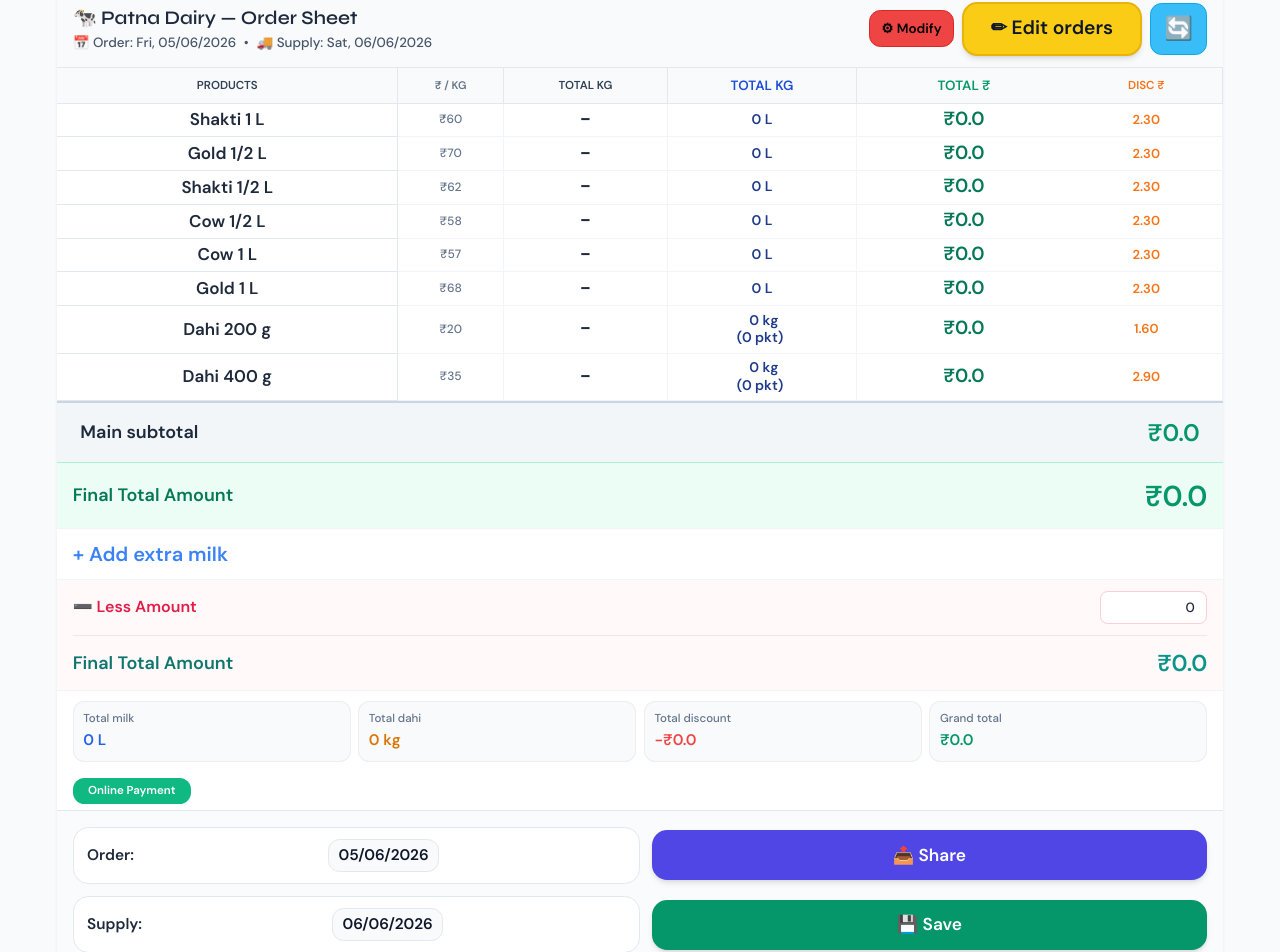
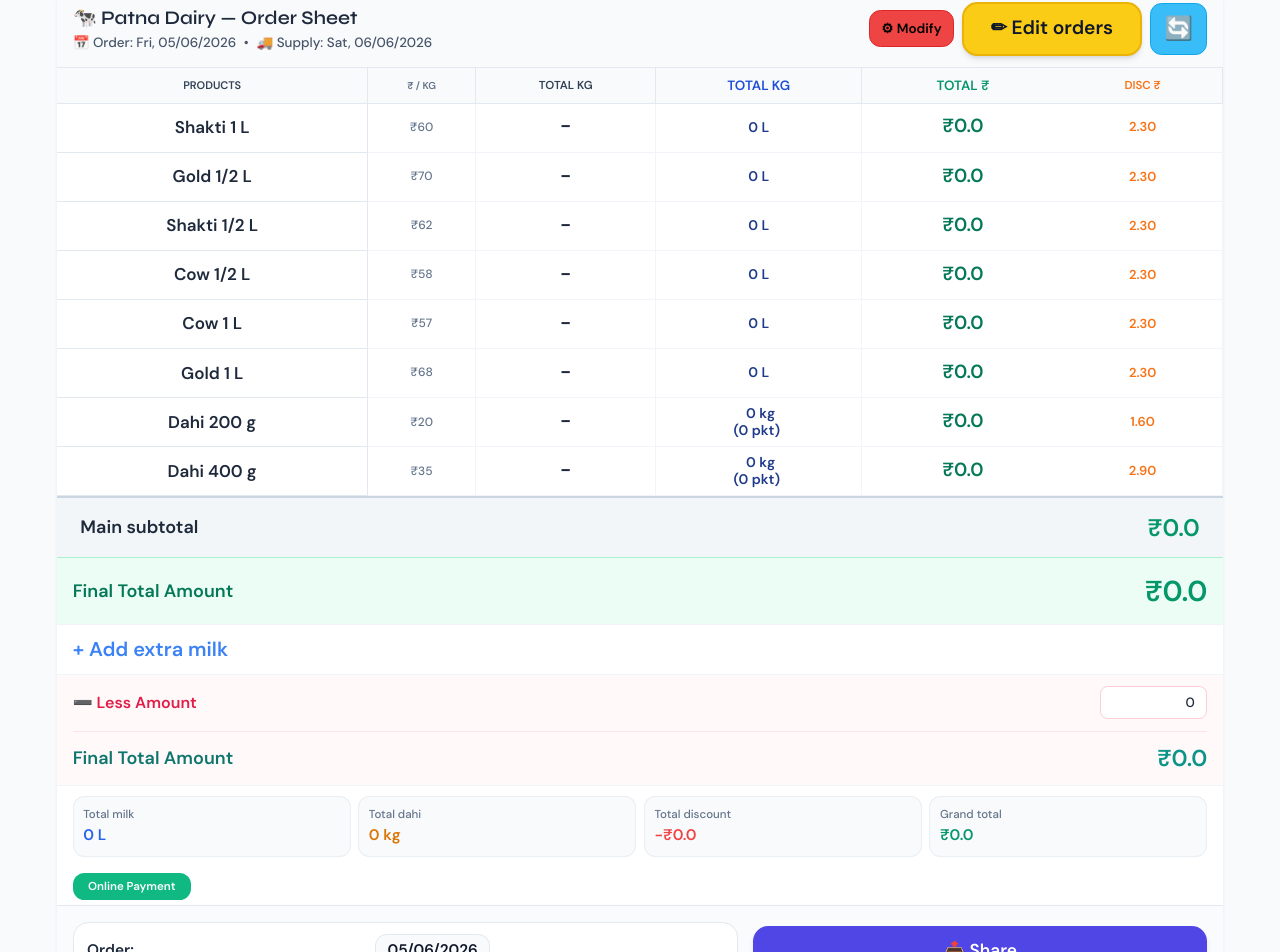
Before and after one commit to ashish2024-28/Sudha-Bill-Calculator, a React (Vite) app: page / in a window 1280 px wide. Shown: the part 298-1250 px from the top of the page. Built offline with nearby package versions, Linux system fonts and the light colour scheme.

Commit message:
fix ui fontsize and row column padinig and bg color

```diff
--- a/src/components/DairyOrderTable.jsx
+++ b/src/components/DairyOrderTable.jsx
@@ -563,14 +563,14 @@
 const THead = ({ showDel }) => (
   <thead>
     <tr className="bg-slate-50 dark:bg-slate-700/50 border-b border-slate-200 dark:border-slate-700">
-      <th className="sticky left-0 z-20 bg-slate-50 dark:bg-slate-800 px-2 sm:px-3 py-2 text-center text-xs font-bold text-slate-700 dark:text-slate-200 uppercase border-r border-slate-200 dark:border-slate-700 shadow-[1px_0_0_0_#cbd5e1] dark:shadow-[1px_0_0_0_#334155]" style={{ width: 135, minWidth: 125 }}>Products</th>
-      <th className="px-1 py-2 text-center text-[10px] sm:text-[11px] font-semibold text-slate-500 dark:text-slate-400 uppercase border-r border-slate-200 dark:border-slate-700" style={{ width: 42 }}>₹ / kg</th>
-      <th className="px-1 py-2 text-center text-xs font-bold text-slate-700 dark:text-slate-200 uppercase border-r border-slate-200 dark:border-slate-700" style={{ width: 65 }}>Total Kg</th>
-      <th className="px-1 py-2 text-center text-xs sm:text-sm font-extrabold text-blue-700 dark:text-blue-300 uppercase border-r border-slate-200 dark:border-slate-700" style={{ width: 75 }}>Total Kg</th>
-      <th className="px-1 py-2 text-center text-xs sm:text-sm font-extrabold text-emerald-600 dark:text-emerald-400 uppercase" style={{ width: 85 }}>Total ₹</th>
-      <th className="px-1 py-2 text-center text-xs font-bold text-orange-500 dark:text-orange-400 uppercase border-r border-slate-200 dark:border-slate-700" style={{ width: 60 }}>Disc ₹</th>
-
-      {showDel && <th style={{ width: 72 }} className="px-1 py-2 text-center text-xs font-bold text-slate-400 uppercase">Move/Del</th>}
+      <th className="sticky left-0 z-20 bg-slate-50 dark:bg-slate-800 px-2 sm:px-3 py-2 text-center text-[11px] font-bold text-slate-700 dark:text-slate-200 uppercase border-r border-slate-200 dark:border-slate-700 shadow-[1px_0_0_0_#cbd5e1] dark:shadow-[1px_0_0_0_#334155]" style={{ minWidth: 100 }}>Products</th>
+      <th className="px-1 py-2 text-center text-[10px] font-semibold text-slate-500 dark:text-slate-400 uppercase border-r border-slate-200 dark:border-slate-700" style={{ minWidth: 36 }}>₹ / kg</th>
+      <th className="px-1 py-2 text-center text-xs font-bold text-slate-700 dark:text-slate-200 uppercase border-r border-slate-200 dark:border-slate-700" style={{ minWidth: 60 }}>Total Kg</th>
+      <th className="px-1 py-2 text-center text-xs sm:text-sm font-extrabold text-blue-700 dark:text-blue-300 uppercase border-r border-slate-200 dark:border-slate-700" style={{ minWidth: 65 }}>Total Kg</th>
+      <th className="px-1 py-2 text-center text-xs sm:text-sm font-extrabold text-emerald-600 dark:text-emerald-400 uppercase" style={{  minWidth: 70 }}>Total ₹</th>
+      <th className="px-1 py-2 text-center text-xs font-bold text-orange-500 dark:text-orange-400 uppercase border-r border-slate-200 dark:border-slate-700" style={{  minWidth: 55 }}>Disc ₹</th>
+
+      {showDel && <th style={{ minWidth: 60 }} className="px-1 py-2 text-center text-xs font-bold text-slate-400 uppercase" >Move/Del</th>}
     </tr>
   </thead>
 )
@@ -595,9 +595,9 @@
       {/* Product name: Sticky on left for mobile phones */}
       <td className={`${cell} text-left px-2 sticky left-0 z-10 bg-white dark:bg-slate-800 border-r border-slate-200 dark:border-slate-700 shadow-[1px_0_0_0_#e2e8f0] dark:shadow-[1px_0_0_0_#334155]`}>
         {modifyMode
-          ? <input className="w-full text-sm sm:text-base font-bold text-slate-900 dark:text-white bg-amber-50 dark:bg-slate-800 px-2 py-1 rounded-lg border-none outline-none focus:bg-amber-100 dark:focus:bg-slate-700" value={row.name}
+          ? <input className="w-full text-[15px] sm:text-base font-bold text-slate-900 dark:text-white bg-amber-50 dark:bg-slate-800 px-2 py-1 rounded-lg border-none outline-none focus:bg-amber-100 dark:focus:bg-slate-700" value={row.name}
             onChange={e => onUpdate(idx, 'name', e.target.value)} />
-          : <div>
+          : <div className='py-2'>
             <span className="text-slate-800 dark:text-slate-100 text-[15px] sm:text-[17px] font-bold leading-tight">{row.name}</span>
           </div>}
       </td>
@@ -617,13 +617,13 @@
       </td>
 
       {/* Morning input or Order Quantity / Packets */}
-      <td className={cell}>
+      <td className={cell} >
         {editMode
           ? <input
             type="text"
             inputMode="numeric"
             pattern="[0-9]*"
-            className="w-full bg-yellow-50 dark:bg-slate-800 border-none outline-none text-base sm:text-lg md:text-xl font-bold text-center text-slate-900 dark:text-white rounded-lg py-1 px-1 focus:bg-yellow-100 dark:focus:bg-slate-700 select-all"
+            className="w-full bg-yellow-50 dark:bg-slate-800 border-none outline-none text-base sm:text-lg md:text-xl font-bold text-center text-slate-900 dark:text-white rounded-lg py-2 px-4 focus:bg-yellow-100 dark:focus:bg-slate-700 select-all"
             value={row.morn !== undefined && row.morn !== null ? row.morn : ''}
             placeholder="0"
             onChange={e => onUpdate(idx, 'morn', e.target.value)} />
@@ -639,7 +639,7 @@
           }`}>
           {kgLabel}
         </span>
-        {dahiWarn && <span className="block text-[10px] text-orange-500 font-bold leading-tight">enter even</span>}
+        {dahiWarn && <span className="block text-[11px] text-orange-500 font-bold leading-tight">enter even</span>}
 
       </td>
 
@@ -1729,11 +1729,11 @@
       <div className="flex flex-col gap-3 px-3 sm:px-4 py-4 border-t border-slate-200 dark:border-slate-700 bg-slate-50/80 dark:bg-slate-800/40">
 
         {/* Row 1: Order Date (left) + Share Button (right) */}
-        <div className="flex items-center justify-between gap-3">
-          <div className="flex items-center gap-2 bg-white dark:bg-slate-800 px-3.5 py-2.5 sm:py-3 rounded-2xl border border-slate-200 dark:border-slate-600 shadow-xs relative cursor-pointer hover:border-blue-400 dark:hover:border-blue-500 transition-colors flex-1 min-w-0 max-w-[50%]">
+        <div className="flex items-center justify-between gap-4">
+          <div className="flex items-center gap-2 bg-white dark:bg-slate-800 px-3.5 py-2.5 sm:py-3 rounded-2xl border border-slate-200 dark:border-slate-600 shadow-xs relative cursor-pointer hover:border-blue-400 dark:hover:border-blue-500 transition-colors flex-1 min-w-0 max-w-[60%]">
             <span className="text-sm sm:text-base font-extrabold text-slate-800 dark:text-slate-200 whitespace-nowrap">Order:</span>
             <div className="relative flex items-center w-full justify-center">
-              <div className="px-2.5 py-1 border border-slate-200 dark:border-slate-600 rounded-xl text-sm sm:text-base font-bold bg-slate-50 dark:bg-slate-900 text-slate-900 dark:text-slate-100 shadow-xs">
+              <div className="px-3 py-1 border border-slate-200 dark:border-slate-600 rounded-xl text-sm sm:text-base font-bold bg-slate-50 dark:bg-slate-900 text-slate-900 dark:text-slate-100 shadow-xs">
                 <span>{formatIsoToDdMmYyyy(selectedDate)}</span>
               </div>
               <input
@@ -1751,7 +1751,7 @@
             </div>
           </div>
 
-          <div className="flex items-center gap-2 relative flex-1 min-w-0 max-w-[50%] justify-end">
+          <div className="flex items-center gap-2 relative flex-1 min-w-0 max-w-[40%] justify-end">
             <button
               onClick={() => setShowShareMenu(v => !v)}
               className="w-full py-2.5 sm:py-3 rounded-2xl text-base sm:text-lg font-black bg-indigo-600 hover:bg-indigo-700 active:bg-indigo-800 text-white transition-all shadow-md hover:shadow-lg flex items-center justify-center gap-2 cursor-pointer whitespace-nowrap active:scale-95"
@@ -1784,7 +1784,7 @@
 
         {/* Row 2: Supply Date (left) + Save Button (right) */}
         <div className="flex items-center justify-between gap-3">
-          <div className="flex items-center gap-2 bg-white dark:bg-slate-800 px-3.5 py-2.5 sm:py-3 rounded-2xl border border-slate-200 dark:border-slate-600 shadow-xs relative cursor-pointer hover:border-blue-400 dark:hover:border-blue-500 transition-colors flex-1 min-w-0 max-w-[50%]">
+          <div className="flex items-center gap-2 bg-white dark:bg-slate-800 px-3.5 py-2.5 sm:py-3 rounded-2xl border border-slate-200 dark:border-slate-600 shadow-xs relative cursor-pointer hover:border-blue-400 dark:hover:border-blue-500 transition-colors flex-1 min-w-0 max-w-[60%]">
             <span className="text-sm sm:text-base font-extrabold text-slate-800 dark:text-slate-200 whitespace-nowrap">Supply:</span>
             <div className="relative flex items-center w-full justify-center">
               <div className="px-2.5 py-1 border border-slate-200 dark:border-slate-600 rounded-xl text-sm sm:text-base font-bold bg-slate-50 dark:bg-slate-900 text-slate-900 dark:text-slate-100 shadow-xs">
@@ -1803,7 +1803,7 @@
             </div>
           </div>
 
-          <div className="flex items-center gap-2 relative flex-1 min-w-0 max-w-[50%] justify-end">
+          <div className="flex items-center gap-2 relative flex-1 min-w-0 max-w-[40%] justify-end">
             <button
               onClick={handleSaveInitiate}
               className="w-full py-2.5 sm:py-3 rounded-2xl text-base sm:text-lg font-black bg-emerald-600 hover:bg-emerald-700 active:bg-emerald-800 text-white transition-all shadow-md hover:shadow-lg flex items-center justify-center gap-2 cursor-pointer whitespace-nowrap active:scale-95"
@@ -1811,7 +1811,7 @@
               💾 Save
             </button>
             {saveMsg && (
-              <span className="text-xs font-bold text-emerald-600 dark:text-emerald-400 bg-emerald-50 dark:bg-emerald-950/60 px-2.5 py-1 rounded-lg border border-emerald-200 dark:border-emerald-800 animate-fadeIn absolute right-0 -top-8 whitespace-nowrap shadow-sm z-30">
+              <span className="text-xm font-bold text-emerald-600 dark:text-emerald-400 bg-emerald-50 dark:bg-emerald-950/60 px-2.5 py-2 rounded-lg border border-emerald-200 dark:border-emerald-800 animate-fadeIn absolute right-0 -top-8 whitespace-nowrap shadow-sm z-30">
                 {saveMsg}
               </span>
             )}
```
